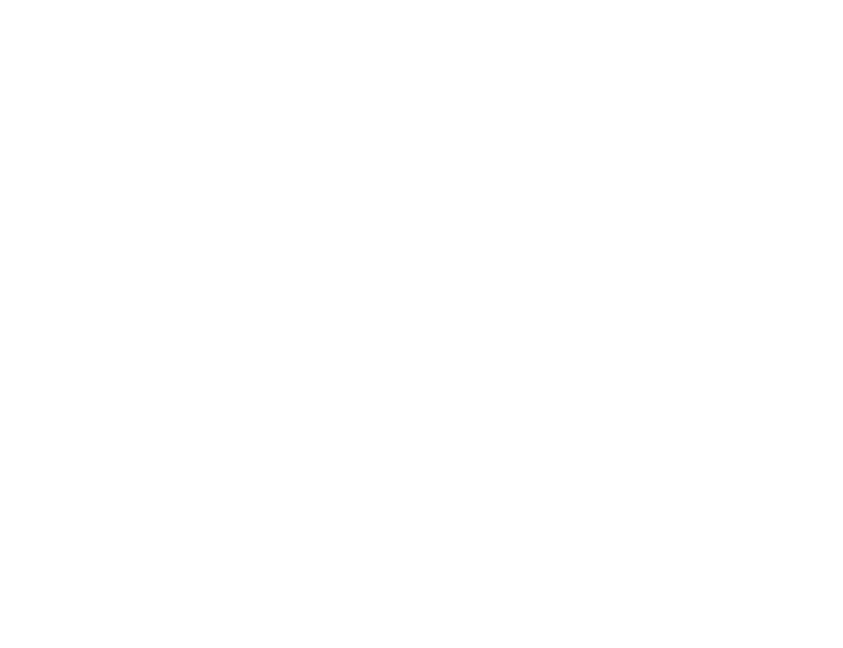
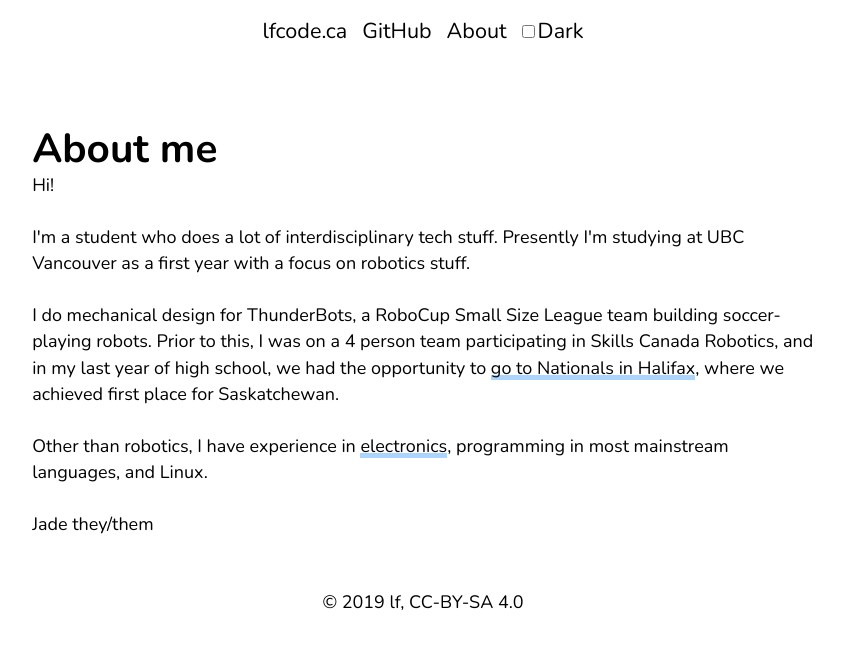
Before and after one commit to lf-/blog, a Gatsby site: page /about in a window 1280 px wide. Before the commit this address had no page. Shown: the whole page, without its empty margins (217-1060 px from the left). Built offline with nearby package versions, Linux system fonts and the light colour scheme; Gatsby itself is replaced by a stand-in of ours; a small style sheet from the web is missing.

Commit message:
Add about page, fix link colors
there is still a bad contrast issue with the text inside the link
highlight

```diff
--- a/src/components/header.js
+++ b/src/components/header.js
@@ -57,6 +57,9 @@ const Header = ({ siteTitle }) => (
         <NavItem><NavLink href="https://github.com/lf-">
           GitHub
         </NavLink></NavItem>
+        <NavItem>
+          <NavLink as={Link} to="/about">About</NavLink>
+        </NavItem>
         <NavItem><DarkToggle></DarkToggle></NavItem>
       </ul>
     </Content>
--- a/src/components/layout.css
+++ b/src/components/layout.css
@@ -11,11 +11,12 @@ body {
 }
 
 body.light {
-  --bgColor: #ffffff;
+  --bgColor: #ddd;
   --navColor: #222222cc;
   --codeBg: #0000001a;
   --textColor: #000;
   --textSubColor: #606060;
+  --linkColor: #000;
 }
 
 body.dark {
@@ -24,6 +25,7 @@ body.dark {
   --codeBg: #0000001a;
   --textColor: #bbb;
   --textSubColor: #606060;
+  --linkColor: #bbb;
 }
 
 article,
@@ -59,7 +61,7 @@ template {
 }
 a {
   font-style: normal;
-  color: hsla(0, 0%, 0%, 0.8);
+  color: var(--linkColor);
   -webkit-text-decoration-skip: objects;
 }
 a:active,
--- /dev/null
+++ b/src/content/about.md
@@ -0,0 +1,17 @@
+---
+title: "About me"
+date: ""
+isPage: true
+draft: false
+path: "/about"
+---
+Hi!
+
+I'm a student who does a lot of interdisciplinary tech stuff. Presently I'm studying at UBC Vancouver as a first year with a focus on robotics stuff.
+
+I do mechanical design for ThunderBots, a RoboCup Small Size League team building soccer-playing robots. Prior to this, I was on a 4 person team participating in Skills Canada Robotics, and in my last year of high school, we had the opportunity to [go to Nationals in Halifax](blog/i-competed-in-skills-canada-robotics), where we achieved first place for Saskatchewan.
+
+Other than robotics, I have experience in [electronics](blog/i-designed-and-built-a-mechanical-macropad-numpad/), programming in most mainstream languages, and Linux.
+
+ Jade
+they/them
--- a/src/pages/blog.js
+++ b/src/pages/blog.js
@@ -67,7 +67,7 @@ export const query = graphql`
     }
     allMarkdownRemark(
       sort: { fields: [frontmatter___date], order: DESC }
-      filter: { frontmatter: { draft: { eq: false } } }
+      filter: { frontmatter: { draft: { eq: false }, isPage: { ne: true } } }
     ) {
       totalCount
       edges {
--- a/src/templates/blog-post.js
+++ b/src/templates/blog-post.js
@@ -31,7 +31,7 @@ const MarkdownContent = styled.div`
     content: "";
     position: absolute;
     z-index: -1;
-    top: 70%;
+    top: 80%;
     left: -0.1px;
     right: -0.1px;
     bottom: 0;
@@ -54,9 +54,11 @@ export default ({ data }) => {
       />
       <Content>
         <MarkedHeader>{post.frontmatter.title}</MarkedHeader>
-        <HeaderDate>
-          {post.frontmatter.date} - {post.fields.readingTime.text}
-        </HeaderDate>
+        {!post.frontmatter.isPage &&
+          <HeaderDate>
+            {post.frontmatter.date} - {post.fields.readingTime.text}
+          </HeaderDate>
+        }
         <MarkdownContent dangerouslySetInnerHTML={{ __html: post.html }} />
       </Content>
     </Layout>
@@ -69,6 +71,7 @@ export const pageQuery = graphql`
       html
       frontmatter {
         date(formatString: "MMMM D, YYYY")
+        isPage
         path
         title
       }
```
